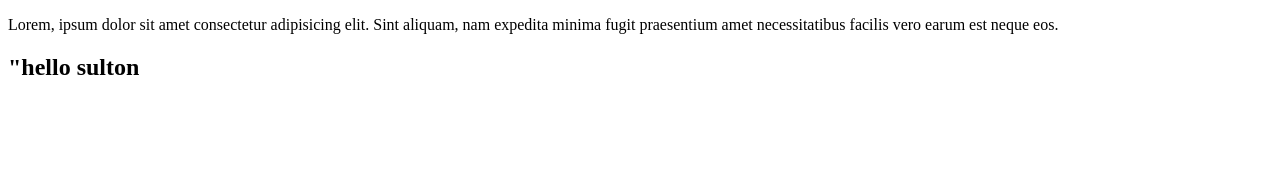
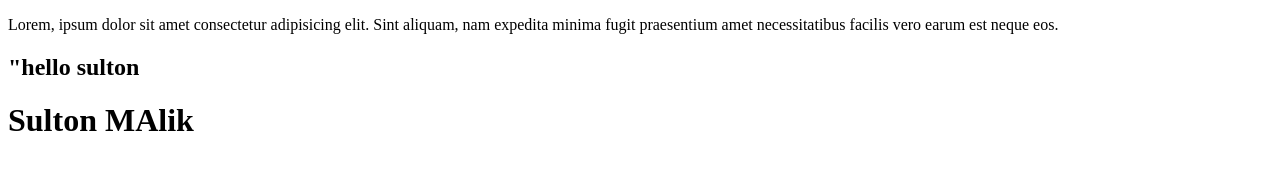
Before and after one commit to sulton300501/Lesson12, a plain HTML site: page index.html in a window 1280 px wide. Drawn offline with Linux system fonts and the light colour scheme.

Commit message:
dev brach

```diff
--- a/index.html
+++ b/index.html
@@ -16,6 +16,7 @@
         <H1>"hello sulton</H1>
     </section>
 
+    <h1 >Sulton MAlik</h1>
 
 </body>
 </html>
```
